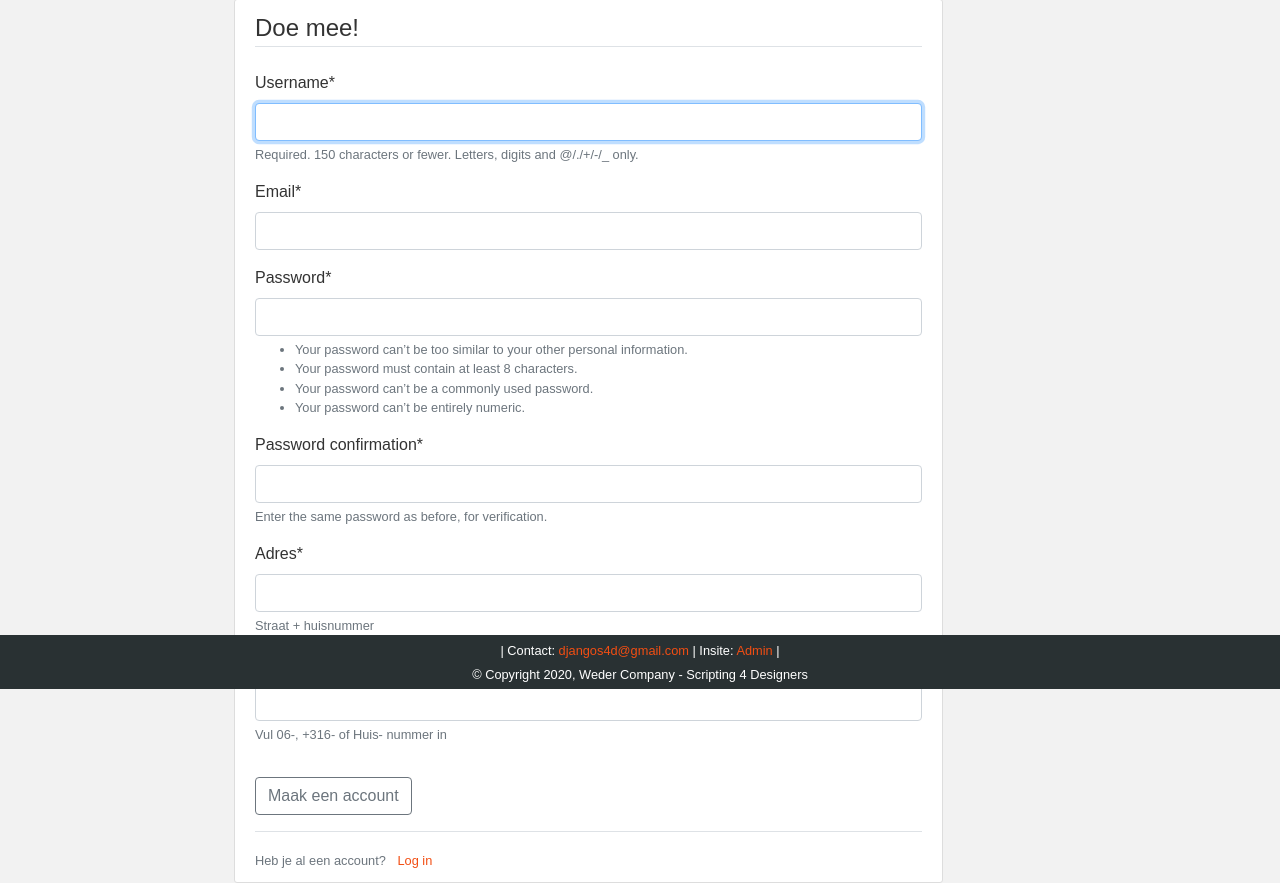
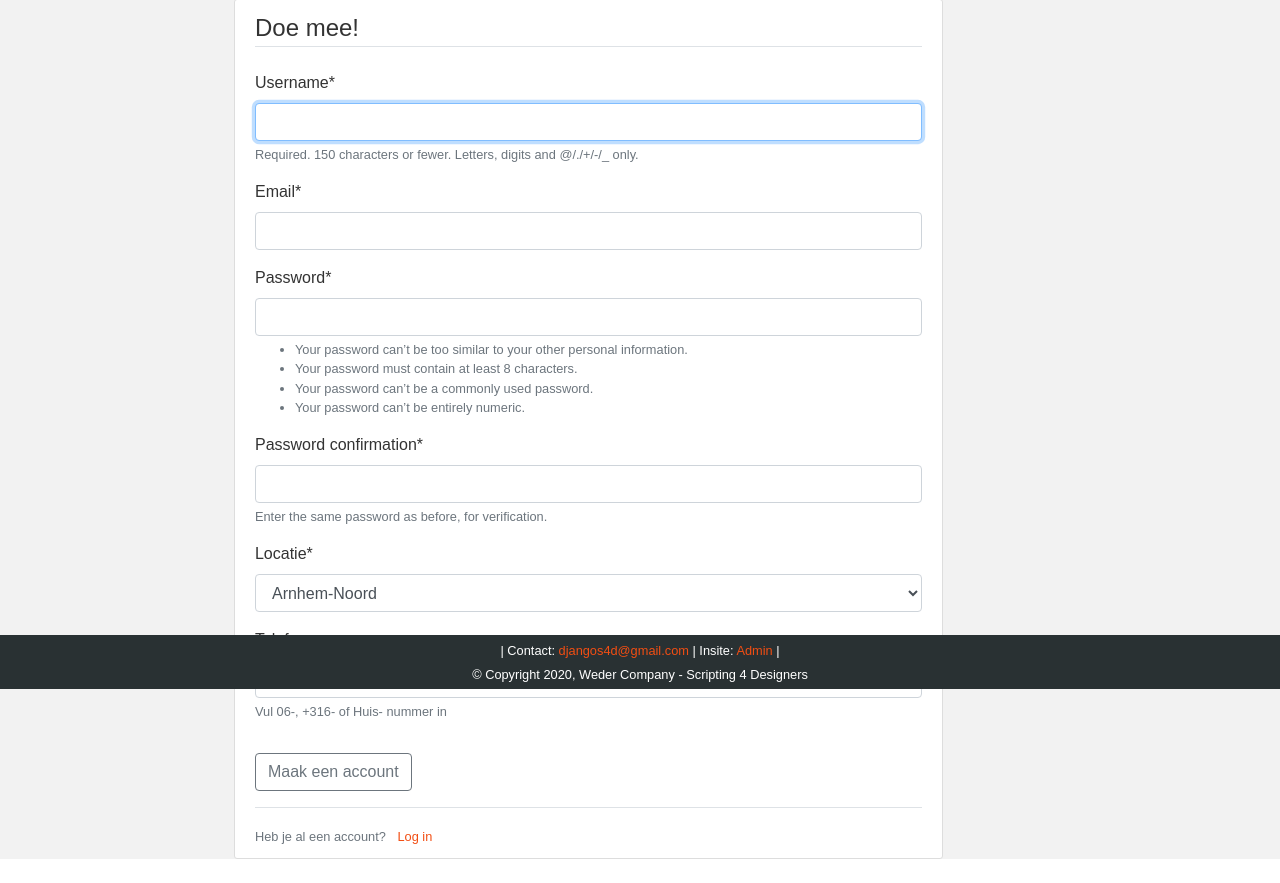
Before and after one commit to Ruben-wiel/s4d_project, a Django app: page /register/ in a window 1280 px wide; the page is wider, and only the part inside the window is pictured. Shown: the part 111-994 px from the top of that part. After the commit the page ends 970 px from the top of that part, so only its background shows below. Run offline with Django 3.2, Linux system fonts and the light colour scheme; some libraries are stand-ins or nearby versions.

Commit message:
Location development

```diff
--- a/s4d_webapp/users/forms.py
+++ b/s4d_webapp/users/forms.py
@@ -21,7 +21,7 @@ class UserRegisterForm(UserCreationForm):
 class UserProfileForm(forms.ModelForm):
     class Meta:
         model = UserProfile
-        fields = ('adres', 'telefoon')
+        fields = ('locatie', 'telefoon')
 
 
 class UserUpdateForm(forms.ModelForm):
--- a/s4d_webapp/users/models.py
+++ b/s4d_webapp/users/models.py
@@ -28,10 +28,25 @@ class Profile(models.Model):
     #         img.thumbnail(output_size)
     #         img.save(self.image.path)
 
+class Location(models.Model):
+    LOCATION_CHOICES = (
+        ('Arnhem-Noord', 'Arnhem-Noord'),
+        ('Arnhem-Centrum', 'Arnhem-Centrum'),
+        ('Arnhem-Zuid', 'Arnhem-Zuid'),
+        ('Nijmegen-Noord', 'Nijmegen-Noord'),
+        ('Nijmegen-Centrum', 'Nijmegen-Centrum'),
+        ('Nijmegen-Zuid', 'Nijmegen-Zuid'),
+        ('Overig', 'Overig')
+    )
+
+    def __str__(self):
+        return self.LOCATION_CHOICES
+
 class UserProfile(models.Model):
     user = models.OneToOneField(User, on_delete=models.CASCADE)
-    adres = models.CharField(max_length=30, blank=False,
-                             help_text="Straat + huisnummer")
+    locatie = models.TextField(default=True, choices=Location.LOCATION_CHOICES)
+    #adres = models.CharField(max_length=30, blank=False,
+    #                         help_text="Straat + huisnummer")
     telefoon = models.CharField(
         max_length=12, blank=True, help_text="Vul 06-, +316- of Huis- nummer in")
 
--- a/s4d_webapp/users/templates/users/profile.html
+++ b/s4d_webapp/users/templates/users/profile.html
@@ -35,7 +35,7 @@
       <!-- Import de form van uit de users/views.py. -->
       {{ u_form|crispy }} <br> {{ p_form|crispy }}
       <br>
-      <p><b>Adres:</b> {{ user.userprofile.adres }}</p>
+      <p><b>Locatie:</b> {{ user.userprofile.locatie }}</p>
       <p><b>Telefoonnummer:</b> {{ user.userprofile.telefoon }}</p>
       <p>Wachtwoord aanpassen? Klik <a href="{% url 'password_reset' %}">hier</a> om je wachtwoord te wijzigen</p>
     </fieldset>
--- a/s4d_webapp/website/models.py
+++ b/s4d_webapp/website/models.py
@@ -2,6 +2,7 @@ from django.db import models
 from django.utils import timezone
 from django.contrib.auth.models import User
 from django.urls import reverse
+from users.models import UserProfile
 
 
 class Category(models.Model):
@@ -26,6 +27,8 @@ class Post(models.Model):
         default=True, choices=Category.CATEGORY_CHOICES)
     date_posted = models.DateTimeField(default=timezone.now)
 
+    locatie = UserProfile.locatie
+
     def __str__(self):  # Deze functie werkt als een methode per post.
         return self.titel
 
```
Also changed, not shown: s4d_webapp/website/templates/website/posts.html (+17 -3 lines), s4d_webapp/website/views.py (+21 -0 lines), s4d_webapp/users/migrations/0004_auto_20200610_1249.py (added).
